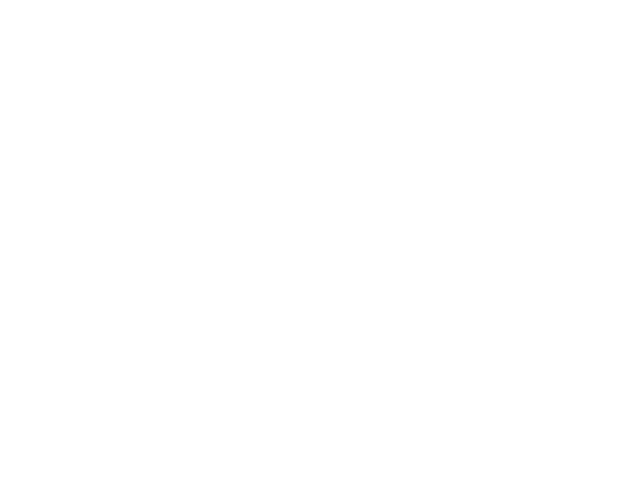
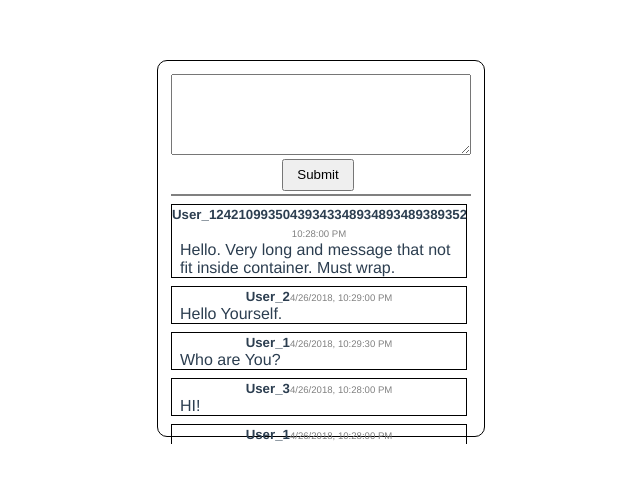
Before and after one commit to zxxz-ru/vue-chat, a Vue app: page /#/chat in a window 1280 px wide. Shown: the top 480 px of the page, without its empty margins (319-959 px from the left). Built offline with nearby package versions, Linux system fonts and the light colour scheme.

Commit message:
Routing to #/chat/, view ready.

```diff
--- /dev/null
+++ b/src/components/chat/Chat.vue
@@ -0,0 +1,116 @@
+<template>
+  <div class="chat">
+  <ChatForm />
+  <ChatList v-bind:posts='posts'/>
+  </div>
+</template>
+
+<script>
+import ChatList from './ChatList';
+import ChatForm from './ChatForm';
+
+export default {
+  name: 'Chat',
+  components: {
+    ChatList,
+    ChatForm,
+  },
+  data() {
+    return {
+      posts: [
+      {
+          id: 0,
+          time: 'April 26, 2018 22:28',
+          name: 'User_12421099350439343348934893489389352345',
+          msg: 'Hello. Very long and message that not fit inside container.\
+          Must wrap.',
+          },
+      {
+          id: 1,
+          time: 'April 26, 2018 22:29',
+          name: 'User_2',
+          msg: 'Hello Yourself.',
+          },
+      {
+          id: 2,
+          time: 'April 26, 2018 22:29:30',
+          name: 'User_1',
+          msg: 'Who are You?',
+          },
+      {
+          id: 3,
+          time: 'April 26, 2018 22:28',
+          name: 'User_3',
+          msg: 'HI!',
+          },
+      {
+          id: 4,
+          time: 'April 26, 2018 22:28',
+          name: 'User_1',
+          msg: 'What is up?',
+          },
+      {
+          id: 5,
+          time: 'April 26, 2018 22:28',
+          name: 'User_3',
+          msg: 'Not much',
+          },
+      {
+          id: 6,
+          time: 'April 26, 2018 22:28',
+          name: 'User_2',
+          msg: 'Arrrggh!',
+          },
+      {
+          id: 7,
+          time: 'April 26, 2018 22:28',
+          name: 'User_3',
+          msg: 'Who is here!?',
+          },
+      {
+          id: 8,
+          time: 'April 26, 2018 22:28',
+          name: 'User_1',
+          msg: 'Some one',
+          },
+      {
+          id: 9,
+          time: 'April 26, 2018 22:28',
+          name: 'User_2',
+          msg: 'KGB',
+          },
+      {
+          id: 10,
+          time: 'April 26, 2018 22:28',
+          name: 'User_1',
+          msg: 'Ha ha.',
+          },
+      {
+          id: 11,
+          time: 'April 26, 2018 22:28',
+          name: 'User_3',
+          msg: 'I am out of here',
+          },
+      {
+          id: 12,
+          time: 'April 26, 2018 22:28',
+          name: 'User_2',
+          msg: 'Ha, ha',
+          },
+      ],
+    };
+  },
+};
+</script>
+
+<!-- Add "scoped" attribute to limit CSS to this component only -->
+<style scoped>
+.chat {
+border: 1px solid black;
+border-radius: 10px;
+width: 300px;
+height: 350px;
+padding: 1%;
+margin: 2em auto;
+}
+</style>
--- /dev/null
+++ b/src/components/chat/ChatForm.vue
@@ -0,0 +1,34 @@
+<template>
+  <div class="chat-form">
+  <div><textarea rows="5" /></div>
+  <div><button> Submit </button></div>
+  </div>
+</template>
+
+<script>
+
+export default {
+  name: 'ChatForm',
+  components: {
+  },
+  data() {
+    return {
+      msg: 'Welcome to Your Vue.js App',
+    };
+  },
+};
+</script>
+
+<style scoped>
+.chat-form {
+    margin:0 0 3px;
+    padding:0;
+    width: 98%;
+    }
+textarea {
+    width: 100%;
+    }
+    button {
+        padding: .5em 1em;
+        }
+</style>
--- /dev/null
+++ b/src/components/chat/ChatList.vue
@@ -0,0 +1,44 @@
+<template>
+  <div class="chat-list">
+  <div id="scroll">
+    <ul id="post-list">
+    <li is="ChatPost" v-for="item in posts"
+    v-bind:post="item"
+    v-bind:key="item.id"></li>
+    </ul>
+    </div>
+  </div>
+</template>
+
+<script>
+import ChatPost from './ChatPost';
+
+export default {
+  name: 'ChatList',
+  props: ['posts'],
+  components: {
+    ChatPost,
+  },
+};
+</script>
+
+<!-- Add "scoped" attribute to limit CSS to this component only -->
+<style scoped>
+.chat-list{
+    border-top: 2px solid grey;
+    width:100%;
+    margin: 0;
+    padding: 0.5em 0 0 0;
+    }
+#scroll {
+    width: 100%;
+    height: 15em;
+    overflow: auto;
+    }
+#post-list {
+    list-style-type: none;
+    margin:0;
+    padding:0;
+
+}
+</style>
--- /dev/null
+++ b/src/components/chat/ChatPost.vue
@@ -0,0 +1,34 @@
+<template>
+  <div class="chat-post">
+  <PostTitle v-bind:name="post.name" v-bind:time="post.time"></PostTitle>
+  <div id="msg">{{post.msg}}</div>
+  </div>
+</template>
+
+<script>
+import PostTitle from './PostTitle';
+
+export default {
+  name: 'ChatPost',
+  components: {
+    PostTitle,
+  },
+  props: ['post'],
+};
+
+</script>
+
+<style scoped>
+.chat-post{
+border: 1px solid black;
+width : 98%;
+margin: 0 0 .5em 0;
+padding:0;
+}
+#msg {
+white-space: wrap;
+margin: 0;
+padding: 0 .5em;
+text-align: left;
+}
+</style>
--- /dev/null
+++ b/src/components/chat/PostTitle.vue
@@ -0,0 +1,38 @@
+<template>
+  <div class="post-title">
+    <h5 id="p-name">{{this.name}}</h5>
+    <p id="p-time">{{timeString}}</p>
+  </div>
+</template>
+
+<script>
+
+export default {
+  name: 'PostTitle',
+  props: ['name', 'time'],
+  computed: {
+    // eslint-disable-next-line
+    timeString: function () {
+          return new Date(this.time).toLocaleString();
+    },
+  },
+};
+</script>
+
+<!-- Add "scoped" attribute to limit CSS to this component only -->
+<style scoped>
+.post-title {
+    margin:0;
+    overflow: hidden;
+}
+#p-time {
+    margin:0;
+    display: inline;
+    color: grey;
+    font-size: .6em;
+    }
+#p-name {
+    margin: 0;
+    display: inline;
+}
+</style>
--- a/src/router/index.js
+++ b/src/router/index.js
@@ -1,6 +1,7 @@
 import Vue from 'vue';
 import Router from 'vue-router';
 import HelloWorld from '@/components/HelloWorld';
+import Chat from '@/components/chat/Chat';
 
 Vue.use(Router);
 
@@ -11,5 +12,10 @@ export default new Router({
       name: 'HelloWorld',
       component: HelloWorld,
     },
+    {
+      path: '/chat',
+      name: 'Chat',
+      component: Chat,
+    },
   ],
 });
```
Also changed, not shown: .eslintrc.js.
